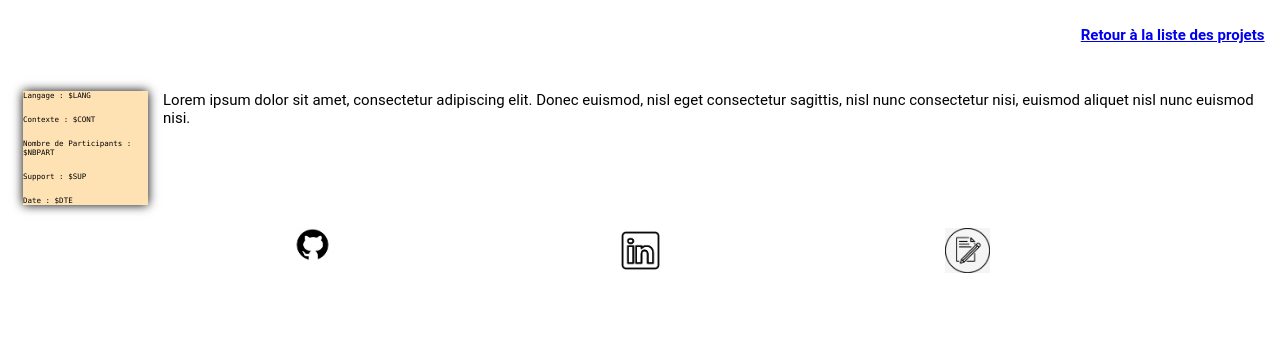
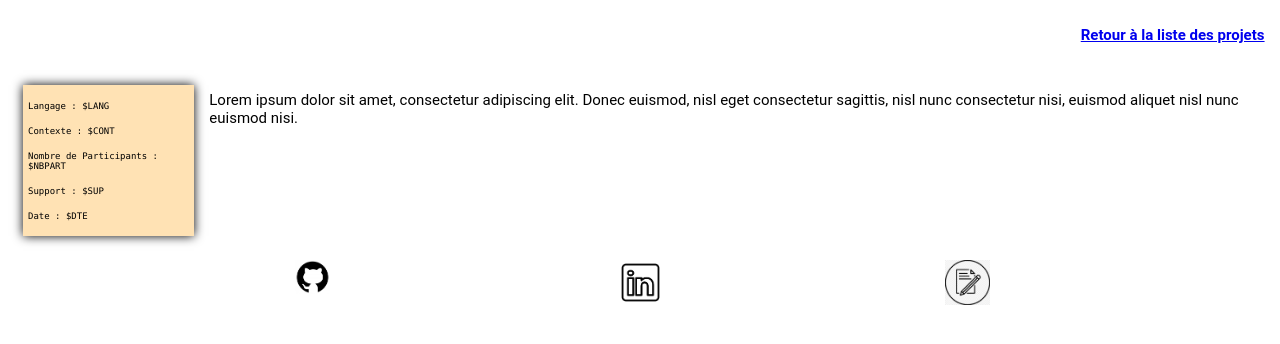
Before and after one commit to simlefebvre/projet-portfolio, a plain HTML site: page projet.html in a window 1280 px wide. Drawn offline with Linux system fonts and the light colour scheme; no server answers.

Commit message:
modification style

```diff
--- a/style.css
+++ b/style.css
@@ -16,6 +16,7 @@ body
     align-items: center;
     padding: 0.5em;
 }
+
 
 #retour
 {
@@ -48,10 +49,13 @@ body
 #menu ul
 {
     list-style-type: none;
-    padding-inline-start: 0px;
-    width: 125px;
+    padding-top: 1px;
+    padding-bottom: 15px;
+    padding-inline-start: 5px;
+    width: auto;
+    padding-right: 5px;
     font-family: Consolas, monospace;
-    font-size: 0.5em;
+    font-size: 0.6em;
     box-shadow: 0px 0px 10px #000000;
     background-color: #ffe2b4;
 }
```
Also changed, not shown: index.html (+1 -1 lines), liste.html (+1 -1 lines).
